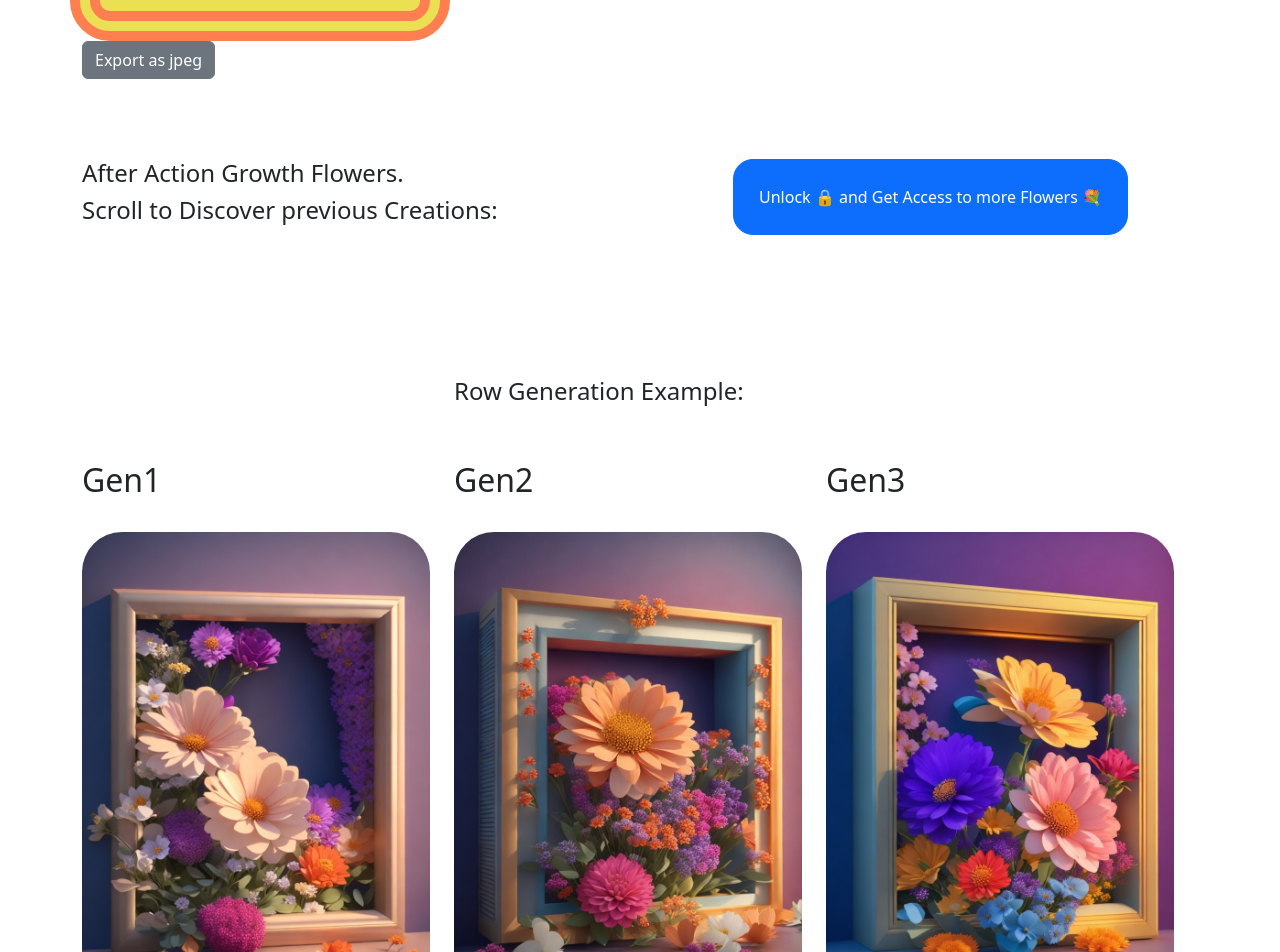
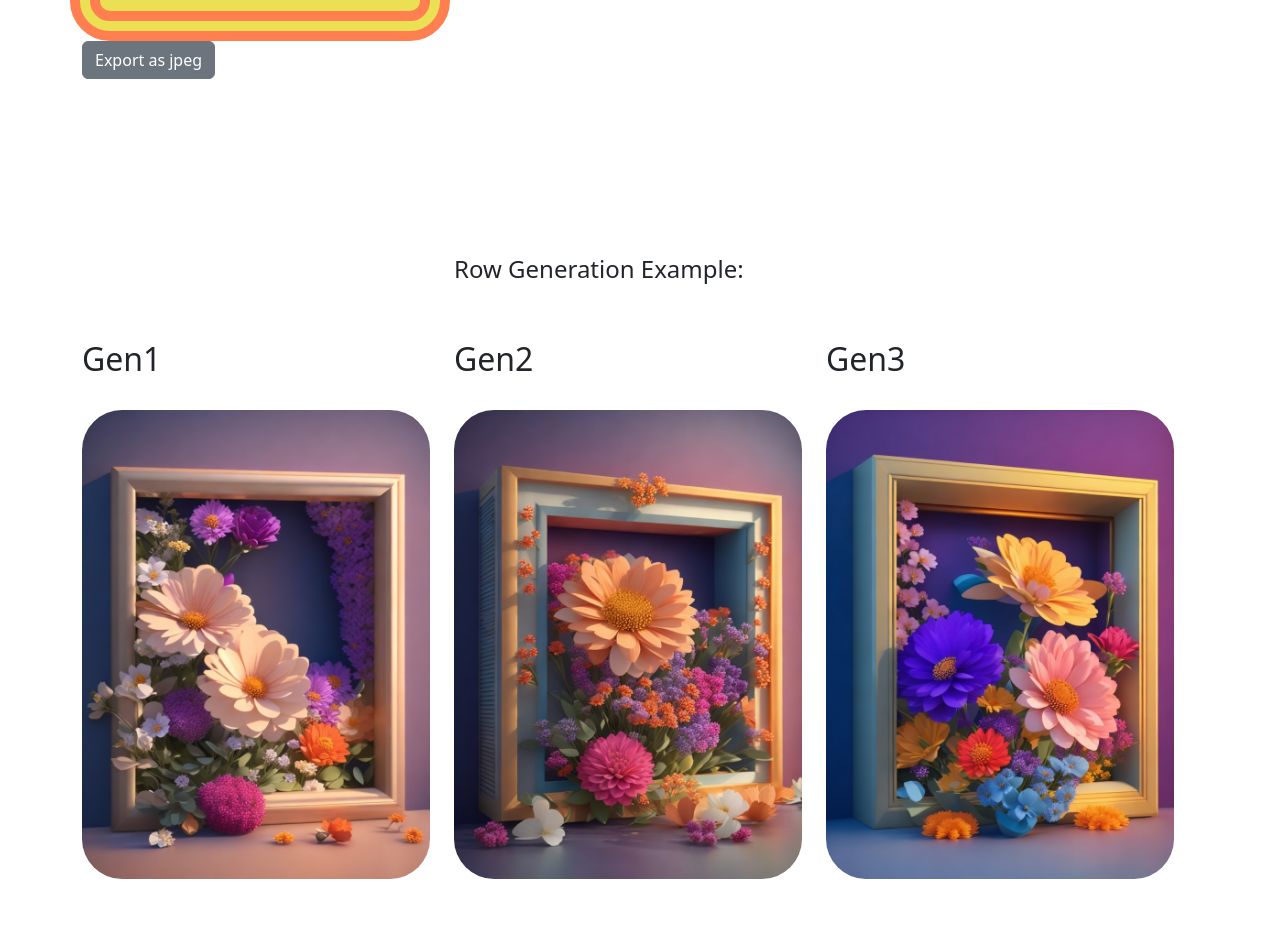
Before and after one commit to blockdatalabs/Ancestors-NFTs-Marketplace, a React (Create React App) app: page /share-tree-flowers in a window 1280 px wide. Shown: the part 1038-1990 px from the top of the page. Built offline with nearby package versions, Linux system fonts and the light colour scheme; the HTML template or start-up script is replaced by a standard one.

Commit message:
simplify

```diff
--- a/src/components/Evolutions/Flowers.jsx
+++ b/src/components/Evolutions/Flowers.jsx
@@ -143,19 +143,6 @@ function Flowers() {
         <div className="row" style={{ marginTop: 80, marginBottom: 80 }}>
           {generation ? (
             <>
-              <div className="row">
-                <div className="col-md-7">
-                  <h4>After Action Growth Flowers.</h4>
-                  <h4>Scroll to Discover previous Creations:</h4>
-                  <br />
-                  <br />
-                </div>
-                <div className="col-md-5">
-                  <button onClick={checkout} className="btn btn-primary" style={{padding: 25, borderRadius: 20}}>
-                    Unlock 🔒 and Get Access to more Flowers 💐
-                  </button>
-                </div>
-              </div>
               <div className="row">
                 {generation.map(
                   (leoImage, index) =>
```
